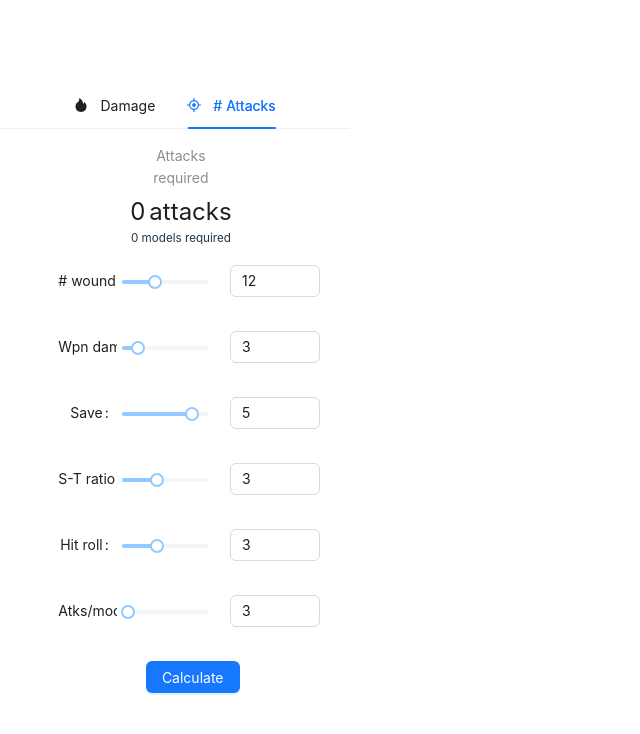
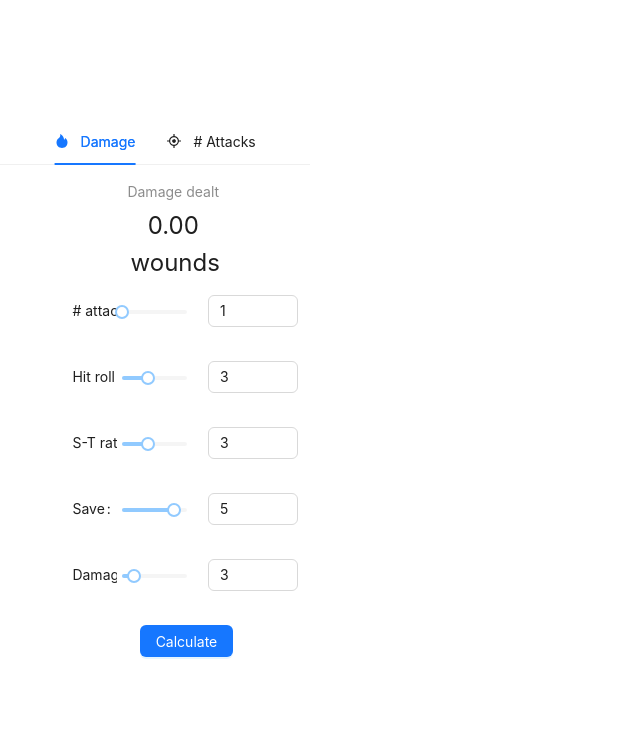
Before and after one commit to justintea/Luckier, a React (Vite) app: page / in a window 1280 px wide. Shown: the top 734 px of the page, without its empty margins (0-640 px from the left). Built offline with nearby package versions, Linux system fonts and the light colour scheme.

Commit message:
feat: styling

```diff
--- a/src/pages/0LandingPage/LandingPage.jsx
+++ b/src/pages/0LandingPage/LandingPage.jsx
@@ -5,7 +5,7 @@ import HowMuchDamagePage from "../1HowMuchDamagePage/HowMuchDamagePage";
 import AttacksRequiredPage from "../2AttacksRequiredPage/AttacksRequiredPage";
 
 export default function LandingPage() {
-  const [activeTab, setActiveTab] = useState("2");
+  const [activeTab, setActiveTab] = useState("1");
 
   const handleTabClick = (key) => {
     setActiveTab(key);
--- a/src/pages/1HowMuchDamagePage/HowMuchDamagePage.jsx
+++ b/src/pages/1HowMuchDamagePage/HowMuchDamagePage.jsx
@@ -152,7 +152,7 @@ export default function HowMuchDamagePage() {
   return (<>
 
   <Row >
-    <Col span={30} style={{ margin: '0 0 0 25%'}}>
+    <Col span={30} style={{ margin: '0 0 0 35%'}}>
         <Statistic title="Damage dealt" value={damageDealt} precision={2} suffix=" wounds" style={{ textAlign: 'center', margin: '0% 0 10% 25%', width: '100%' }} />
                 <Form
                 name="basic"
--- a/src/pages/2AttacksRequiredPage/AttacksRequiredPage.jsx
+++ b/src/pages/2AttacksRequiredPage/AttacksRequiredPage.jsx
@@ -158,7 +158,7 @@ export default function AttacksRequiredPage() {
   return (<>
 
   <Row >
-    <Col span={30} style={{ margin: '0 0 0 25%'}}>
+    <Col span={30} style={{ margin: '0 0 0 35%'}}>
         <Statistic title="Attacks required" value={attacksRequiredValue} precision={0} suffix=" attacks" style={{ textAlign: 'center', margin: '0 0 0% 40%'}} />
         <p  style={{ textAlign: 'center', fontSize: 'smaller', margin: '0 0 10% 40%' }}>
         {modelsRequiredValue} models required
```
